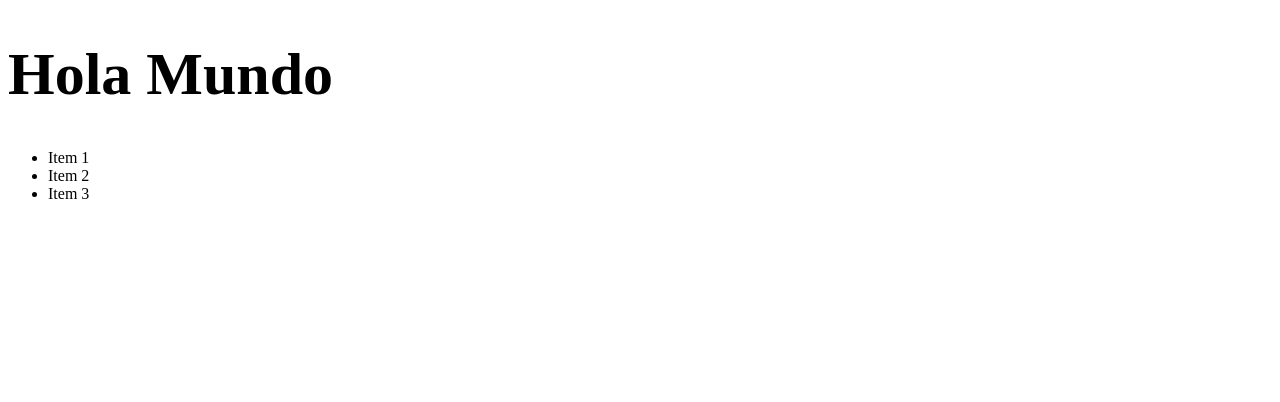
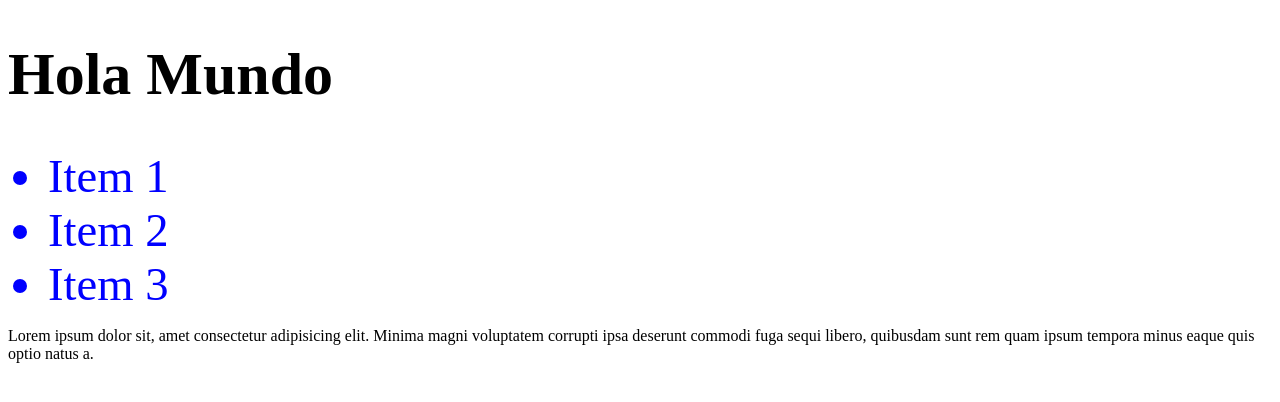
Before and after one commit to LeiKVaR/otra-web-inicial, a plain HTML site: page index.html in a window 1280 px wide. Drawn offline with Linux system fonts and the light colour scheme.

Commit message:
Enviando cambios y añadir a la vez

```diff
--- a/css/estilos.css
+++ b/css/estilos.css
@@ -1,3 +1,7 @@
 h1{
     font-size: 45pt;
 }
+li {
+    font-size: 35pt;
+    color: blue;
+}
--- a/index.html
+++ b/index.html
@@ -13,5 +13,6 @@
         <li>Item 2</li>
         <li>Item 3</li>
     </ul>
+    <p>Lorem ipsum dolor sit, amet consectetur adipisicing elit. Minima magni voluptatem corrupti ipsa deserunt commodi fuga sequi libero, quibusdam sunt rem quam ipsum tempora minus eaque quis optio natus a.</p>
 </body>
 </html>
```
